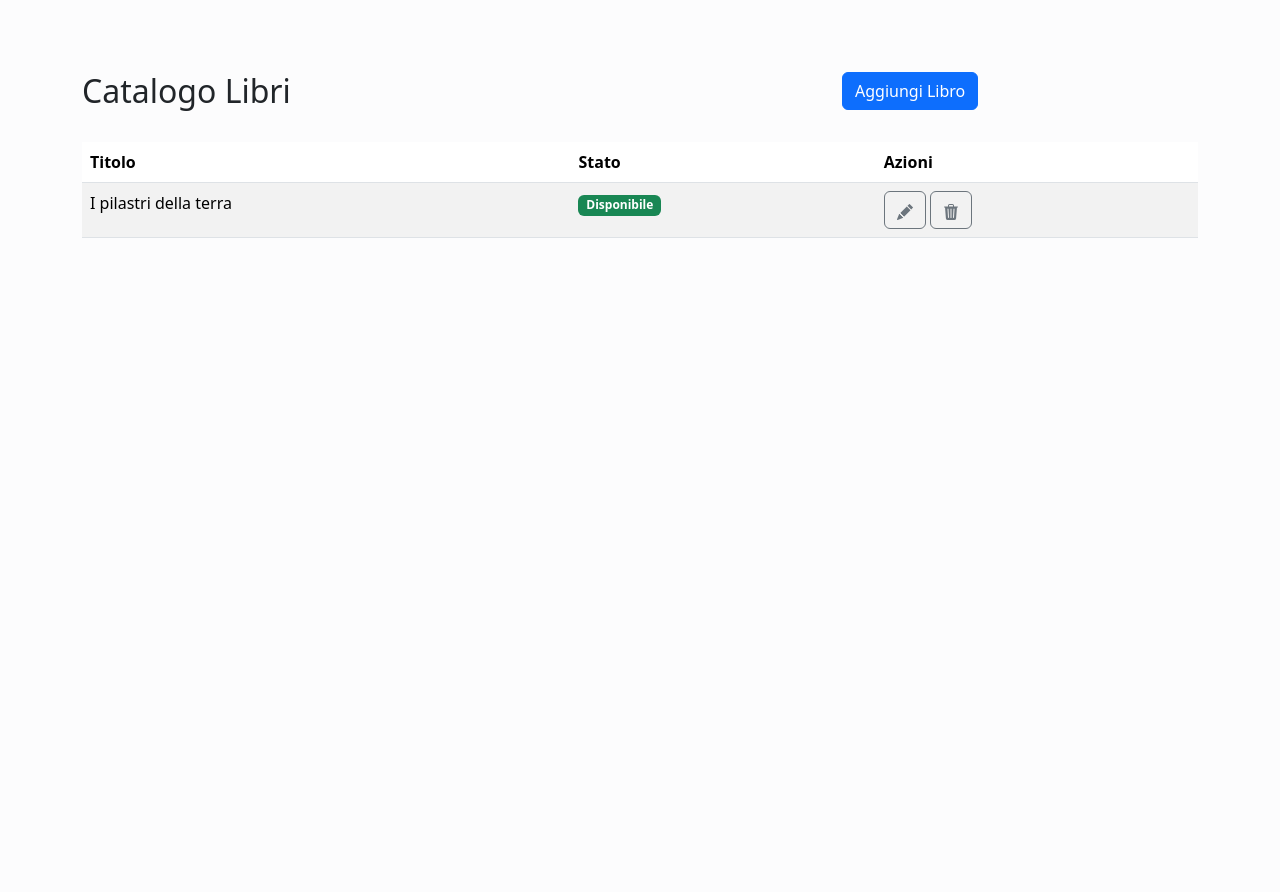
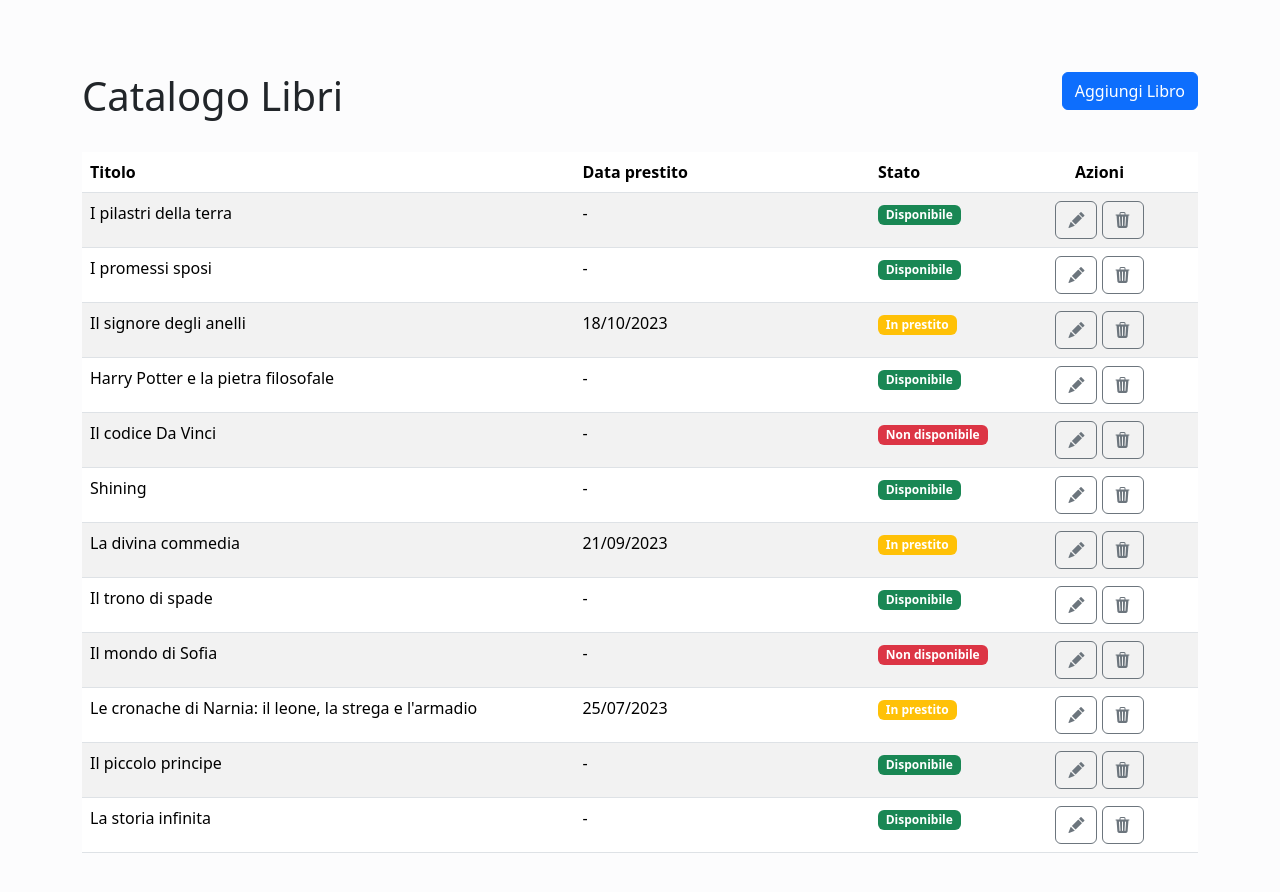
Before and after one commit to andreafulc/html-css-bootstrap-dashboard, a plain HTML site: page index.html in a window 1280 px wide. Before the commit the page ends 800 px from the top, so only its background shows below. Drawn offline with nearby package versions, Linux system fonts and the light colour scheme.

Commit message:
Feat: grid done

```diff
--- a/index.html
+++ b/index.html
@@ -12,42 +12,128 @@
 
 <body class="bg-light-subtle">
 
-<main class="px-4">
+<main>
  <div class="container py-5">
     <!-- catalogue with button -->
     <div class="row py-4">
-        <div class="col-8">
-            <h2>Catalogo Libri</h2>
+        <div class="col-8 fw-light">
+            <h1>Catalogo Libri</h1>
         </div>
         <div class="col-4">
-            <a href="create.php" class="btn btn-primary">Aggiungi Libro</a>
+            <a href="create.php" class="btn btn-primary float-end">Aggiungi Libro</a>
         </div>
     </div>
     <!-- Grid title -->
-    <table class="table table-striped">
+    <table class="table table-striped fw-light">
         <thead>
           <tr>
-            <th scope="col">Titolo</th>
-            <th scope="col">Stato</th>
-            <th scope="col">Azioni</th>
+            <th class="col-5">Titolo</th>
+            <th class="col-3 d-none d-md-table-cell">Data prestito</th>
+            <th class="col-1">Stato</th>
+            <th class="col-2 text-center">Azioni</th>
           </tr>
         </thead>
         <tbody>
           <tr>
             <td scope="row">I pilastri della terra</td>
+            <td class="row d-none d-md-table-cell">-</td>
             <td><span class="badge text-bg-success">Disponibile</span></td>
-            <td><button type="button" class="btn btn-outline-secondary"><svg xmlns="http://www.w3.org/2000/svg" width="16" height="16" fill="currentColor" class="bi bi-pencil-fill" viewBox="0 0 16 16">
-                <path d="M12.854.146a.5.5 0 0 0-.707 0L10.5 1.793 14.207 5.5l1.647-1.646a.5.5 0 0 0 0-.708zm.646 6.061L9.793 2.5 3.293 9H3.5a.5.5 0 0 1 .5.5v.5h.5a.5.5 0 0 1 .5.5v.5h.5a.5.5 0 0 1 .5.5v.5h.5a.5.5 0 0 1 .5.5v.207zm-7.468 7.468A.5.5 0 0 1 6 13.5V13h-.5a.5.5 0 0 1-.5-.5V12h-.5a.5.5 0 0 1-.5-.5V11h-.5a.5.5 0 0 1-.5-.5V10h-.5a.5.5 0 0 1-.175-.032l-.179.178a.5.5 0 0 0-.11.168l-2 5a.5.5 0 0 0 .65.65l5-2a.5.5 0 0 0 .168-.11z"/>
-              </svg></button>
-                <button type="button" class="btn btn-outline-secondary"><svg xmlns="http://www.w3.org/2000/svg" width="16" height="16" fill="currentColor" class="bi bi-trash3-fill" viewBox="0 0 16 16">
-                    <path d="M11 1.5v1h3.5a.5.5 0 0 1 0 1h-.538l-.853 10.66A2 2 0 0 1 11.115 16h-6.23a2 2 0 0 1-1.994-1.84L2.038 3.5H1.5a.5.5 0 0 1 0-1H5v-1A1.5 1.5 0 0 1 6.5 0h3A1.5 1.5 0 0 1 11 1.5m-5 0v1h4v-1a.5.5 0 0 0-.5-.5h-3a.5.5 0 0 0-.5.5M4.5 5.029l.5 8.5a.5.5 0 1 0 .998-.06l-.5-8.5a.5.5 0 1 0-.998.06m6.53-.528a.5.5 0 0 0-.528.47l-.5 8.5a.5.5 0 0 0 .998.058l.5-8.5a.5.5 0 0 0-.47-.528M8 4.5a.5.5 0 0 0-.5.5v8.5a.5.5 0 0 0 1 0V5a.5.5 0 0 0-.5-.5"/>
-                  </svg></button</td>
+            <td class="text-center"><button type="button" class="btn btn-outline-secondary"><i class="bi bi-pencil-fill" aria-label="Modifica"></i></button>
+                <button type="button" class="btn btn-outline-secondary"><i class="bi bi-trash3-fill" aria-label="Elimina"></i>
+                  </svg></button></td>
+          </tr>
+          <tr>
+            <td scope="row">I promessi sposi</td>
+            <td class="row d-none d-md-table-cell">-</td>
+            <td><span class="badge text-bg-success">Disponibile</span></td>
+            <td class="text-center"><button type="button" class="btn btn-outline-secondary"><i class="bi bi-pencil-fill" aria-label="Modifica"></i></button>
+                <button type="button" class="btn btn-outline-secondary"><i class="bi bi-trash3-fill" aria-label="Elimina"></i>
+                  </svg></button></td>
+          </tr>
+          <tr>
+            <td scope="row">Il signore degli anelli</td>
+            <td class="row d-none d-md-table-cell">18/10/2023</td>
+            <td><span class="badge text-white text-bg-warning">In prestito</span></td>
+            <td class="text-center"><button type="button" class="btn btn-outline-secondary"><i class="bi bi-pencil-fill" aria-label="Modifica"></i></button>
+                <button type="button" class="btn btn-outline-secondary"><i class="bi bi-trash3-fill" aria-label="Elimina"></i>
+                  </svg></button></td>
+          </tr>
+          <tr>
+            <td scope="row">Harry Potter e la pietra filosofale</td>
+            <td class="row d-none d-md-table-cell">-</td>
+            <td><span class="badge text-bg-success">Disponibile</span></td>
+            <td class="text-center"><button type="button" class="btn btn-outline-secondary"><i class="bi bi-pencil-fill" aria-label="Modifica"></i></button>
+                <button type="button" class="btn btn-outline-secondary"><i class="bi bi-trash3-fill" aria-label="Elimina"></i>
+                  </svg></button></td>
+          </tr>
+          <tr>
+            <td scope="row">Il codice Da Vinci</td>
+            <td class="row d-none d-md-table-cell">-</td>
+            <td><span class="badge text-bg-danger">Non disponibile</span></td>
+            <td class="text-center"><button type="button" class="btn btn-outline-secondary"><i class="bi bi-pencil-fill" aria-label="Modifica"></i></button>
+                <button type="button" class="btn btn-outline-secondary"><i class="bi bi-trash3-fill" aria-label="Elimina"></i>
+                  </svg></button></td>
+          </tr>
+          <tr>
+            <td scope="row">Shining</td>
+            <td class="row d-none d-md-table-cell">-</td>
+            <td><span class="badge text-bg-success">Disponibile</span></td>
+            <td class="text-center"><button type="button" class="btn btn-outline-secondary"><i class="bi bi-pencil-fill" aria-label="Modifica"></i></button>
+                <button type="button" class="btn btn-outline-secondary"><i class="bi bi-trash3-fill" aria-label="Elimina"></i>
+                  </svg></button></td>
+          </tr>
+          <tr>
+            <td scope="row">La divina commedia</td>
+            <td class="row d-none d-md-table-cell">21/09/2023</td>
+            <td><span class="badge text-white text-bg-warning">In prestito</span></td>
+            <td class="text-center"><button type="button" class="btn btn-outline-secondary"><i class="bi bi-pencil-fill" aria-label="Modifica"></i></button>
+                <button type="button" class="btn btn-outline-secondary"><i class="bi bi-trash3-fill" aria-label="Elimina"></i>
+                  </svg></button></td>
+          </tr>
+          <tr>
+            <td scope="row">Il trono di spade</td>
+            <td class="row d-none d-md-table-cell">-</td>
+            <td><span class="badge text-bg-success">Disponibile</span></td>
+            <td class="text-center"><button type="button" class="btn btn-outline-secondary"><i class="bi bi-pencil-fill" aria-label="Modifica"></i></button>
+                <button type="button" class="btn btn-outline-secondary"><i class="bi bi-trash3-fill" aria-label="Elimina"></i>
+                  </svg></button></td>
+          </tr>
+          <tr>
+            <td scope="row">Il mondo di Sofia</td>
+            <td class="row d-none d-md-table-cell">-</td>
+            <td><span class="badge text-bg-danger">Non disponibile</span></td>
+            <td class="text-center"><button type="button" class="btn btn-outline-secondary"><i class="bi bi-pencil-fill" aria-label="Modifica"></i></button>
+                <button type="button" class="btn btn-outline-secondary"><i class="bi bi-trash3-fill" aria-label="Elimina"></i>
+                  </svg></button></td>
+          </tr>
+          <tr>
+            <td scope="row">Le cronache di Narnia: il leone, la strega e l'armadio</td>
+            <td class="row d-none d-md-table-cell">25/07/2023</td>
+            <td><span class="badge text-white text-bg-warning">In prestito</span></td>
+            <td class="text-center"><button type="button" class="btn btn-outline-secondary"><i class="bi bi-pencil-fill" aria-label="Modifica"></i></button>
+                <button type="button" class="btn btn-outline-secondary"><i class="bi bi-trash3-fill" aria-label="Elimina"></i>
+                  </svg></button></td>
+          </tr>
+          <tr>
+            <td scope="row">Il piccolo principe</td>
+            <td class="row d-none d-md-table-cell">-</td>
+            <td><span class="badge text-bg-success">Disponibile</span></td>
+            <td class="text-center"><button type="button" class="btn btn-outline-secondary"><i class="bi bi-pencil-fill" aria-label="Modifica"></i></button>
+                <button type="button" class="btn btn-outline-secondary"><i class="bi bi-trash3-fill" aria-label="Elimina"></i>
+                  </svg></button></td>
+          </tr>
+          <tr>
+            <td scope="row">La storia infinita</td>
+            <td class="row d-none d-md-table-cell">-</td>
+            <td><span class="badge text-bg-success">Disponibile</span></td>
+            <td class="text-center"><button type="button" class="btn btn-outline-secondary"><i class="bi bi-pencil-fill" aria-label="Modifica"></i></button>
+                <button type="button" class="btn btn-outline-secondary"><i class="bi bi-trash3-fill" aria-label="Elimina"></i>
+                  </svg></button></td>
           </tr>
 
         </tbody>
       </table>
-
-    <!-- Grid content -->
+      <!-- end Grid -->
 
 
 
```
